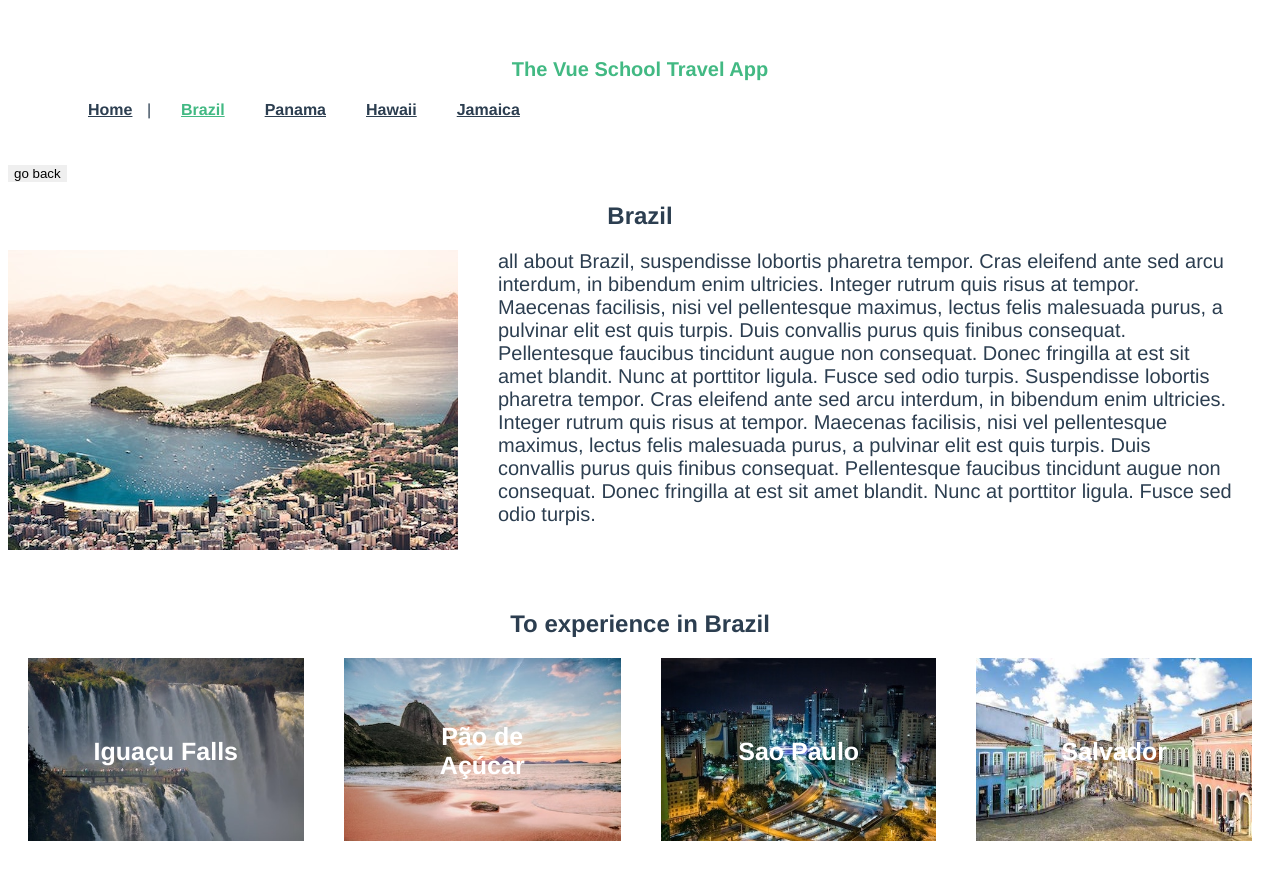
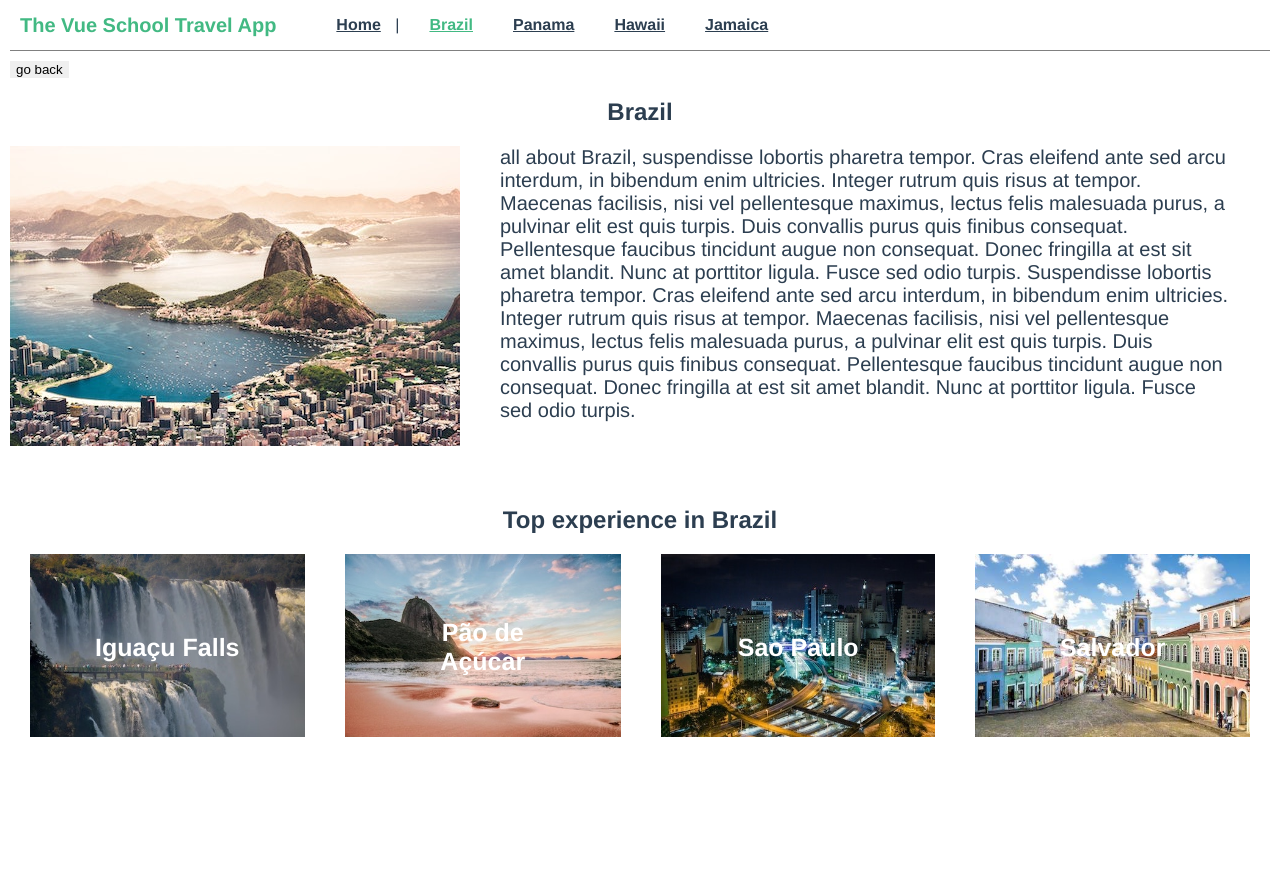
Before and after one commit to fndcaique/vue-travel-router, a Vue app: page /destination/brazil in a window 1280 px wide. Shown: the top 880 px of the page. After the commit the page ends 800 px from the top, so only its background shows below. Built offline with nearby package versions, Linux system fonts and the light colour scheme.

Commit message:
add NotFound & ScrollBehavior

```diff
--- a/src/App.vue
+++ b/src/App.vue
@@ -1,7 +1,7 @@
 <template>
   <div id="app">
     <Navigation />
-    <transition name="slide" mode="out-in">
+    <transition name="fade" mode="out-in">
       <router-view :key="$route.path" />
     </transition>
   </div>
@@ -17,12 +17,17 @@ export default {
 };
 </script>
 <style>
+body{
+  margin: 0;
+  padding: 0;
+}
 #app {
   font-family: Avenir, Helvetica, Arial, sans-serif;
   -webkit-font-smoothing: antialiased;
   -moz-osx-font-smoothing: grayscale;
   text-align: center;
   color: #2c3e50;
+  padding: 0 10px;
 }
 .slide-enter-active,
 .slide-leave-active {
--- a/src/components/Navigation.vue
+++ b/src/components/Navigation.vue
@@ -1,6 +1,6 @@
 <template>
-  <nav id="nav">
-    <p class="logo">The Vue School Travel App</p>
+  <nav class="nav">
+    <router-link to="/" class="logo">The Vue School Travel App</router-link>
     <ul class="nav-links">
       <li class="link">
         <router-link to="/">Home</router-link> |
@@ -33,17 +33,25 @@ export default {
 </script>
 <style scoped>
 
-#nav {
-  padding: 30px;
+.nav {
+  display: flex;
+  align-items: center;
+  position: sticky;
+  top: 0;
+  background-color:white;
+  border-bottom: 1px solid grey;
+  /* padding: 20px; */
+  margin-bottom: 10px;
+  z-index: 1;
 }
 
-#nav a {
+.nav a {
   font-weight: bold;
   color: #2c3e50;
   padding: 0 10px;
 }
 
-#nav a.router-link-exact-active {
+.nav a.router-link-exact-active {
   color: #42b983;
 }
 
@@ -56,9 +64,11 @@ export default {
   list-style: none;
 }
 
-.logo {
+a.logo {
+  color: #42b983;
   font-size: 20px;
-  color: #42b983;
   font-weight: bold;
+  cursor: pointer;
+  text-decoration: none;
 }
 </style>
--- a/src/router/index.js
+++ b/src/router/index.js
@@ -1,6 +1,7 @@
 import Vue from 'vue';
 import VueRouter from 'vue-router';
 import Home from '../views/Home.vue';
+import store from '../store';
 
 Vue.use(VueRouter);
 
@@ -22,8 +23,36 @@ const routes = [
         name: 'ExperienceDetails',
         props: true,
         component: () => import(/* webpackChunkName: "ExperienceDetails" */ '../views/ExperienceDetails.vue'),
+        beforeEnter: (to, from, next) => {
+          const exists = store.destinations.find(
+            (destination) => destination.slug === to.params.slug && destination.experiences.find(
+              (experience) => to.params.experienceSlug === experience.slug,
+            ),
+          );
+          if (exists) {
+            next();
+          } else {
+            next({ name: 'NotFound' });
+          }
+        },
       },
     ],
+    beforeEnter: (to, from, next) => {
+      const exists = store.destinations.find(
+        (destination) => destination.slug === to.params.slug,
+      );
+      if (exists) {
+        next();
+      } else {
+        next({ name: 'NotFound' });
+      }
+    },
+  },
+  {
+    path: '/404',
+    alias: '*',
+    name: 'NotFound',
+    component: () => import(/* webpackChunkName: "NotFound" */ '../views/NotFound.vue'),
   },
 ];
 
@@ -31,6 +60,23 @@ const router = new VueRouter({
   mode: 'history',
   base: process.env.BASE_URL,
   routes,
+  scrollBehavior(to, from, savedPosition) {
+    if (savedPosition) {
+      return savedPosition;
+    }
+    return new Promise((resolve) => {
+      setTimeout(() => {
+        const position = {};
+        if (to.hash) {
+          position.selector = to.hash;
+          if (to.hash === '#experience') {
+            position.offset = { y: 140 };
+          }
+        }
+        resolve(position);
+      }, 380);
+    });
+  },
 });
 
 export default router;
--- a/src/views/DestinationDetails.vue
+++ b/src/views/DestinationDetails.vue
@@ -9,8 +9,8 @@
   </div>
   </section>
   <section class="experiences">
-    <h2>To experience in {{ destination.name }}</h2>
-    <div class="cards">
+    <h2>Top experience in {{ destination.name }}</h2>
+    <div class="cards" id="experience">
       <div
         class="card"
         v-for="experience in destination.experiences"
@@ -21,7 +21,8 @@
             name: 'ExperienceDetails',
             params: {
               experienceSlug: experience.slug
-            }
+            },
+            hash: '#experience'
           }"
         >
           <img :src="require(`@/assets/${experience.image}`)" :alt="experience.name">
--- a/src/views/ExperienceDetails.vue
+++ b/src/views/ExperienceDetails.vue
@@ -1,6 +1,5 @@
 <template>
   <section>
-    <h1>Experience</h1>
     <h2>{{experience.name}}</h2>
     <div class="experience-details">
       <img
--- /dev/null
+++ b/src/views/NotFound.vue
@@ -0,0 +1,9 @@
+<template>
+  <div>
+    <h1>Not Found</h1>
+    <p>
+      Oops, we couldn't find that page. Try going to the
+      <router-link :to="{name: 'Home'}">home</router-link>
+    </p>
+  </div>
+</template>
```
